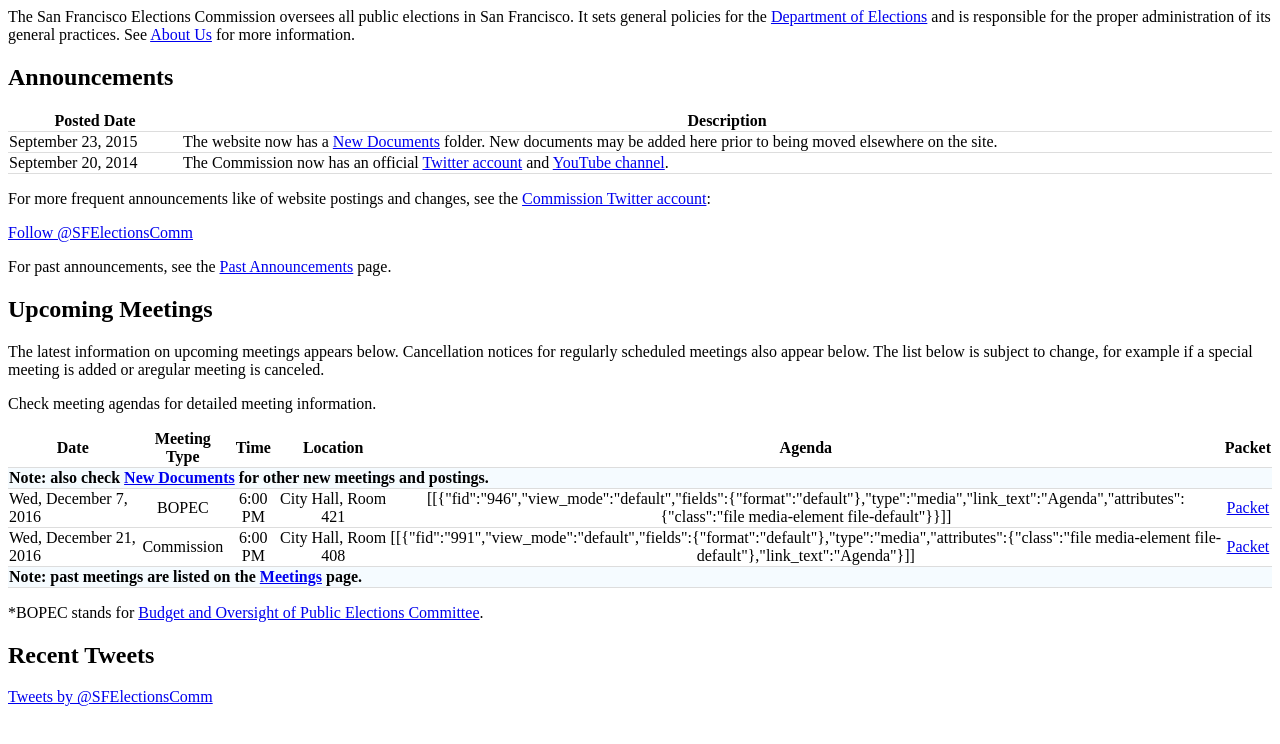
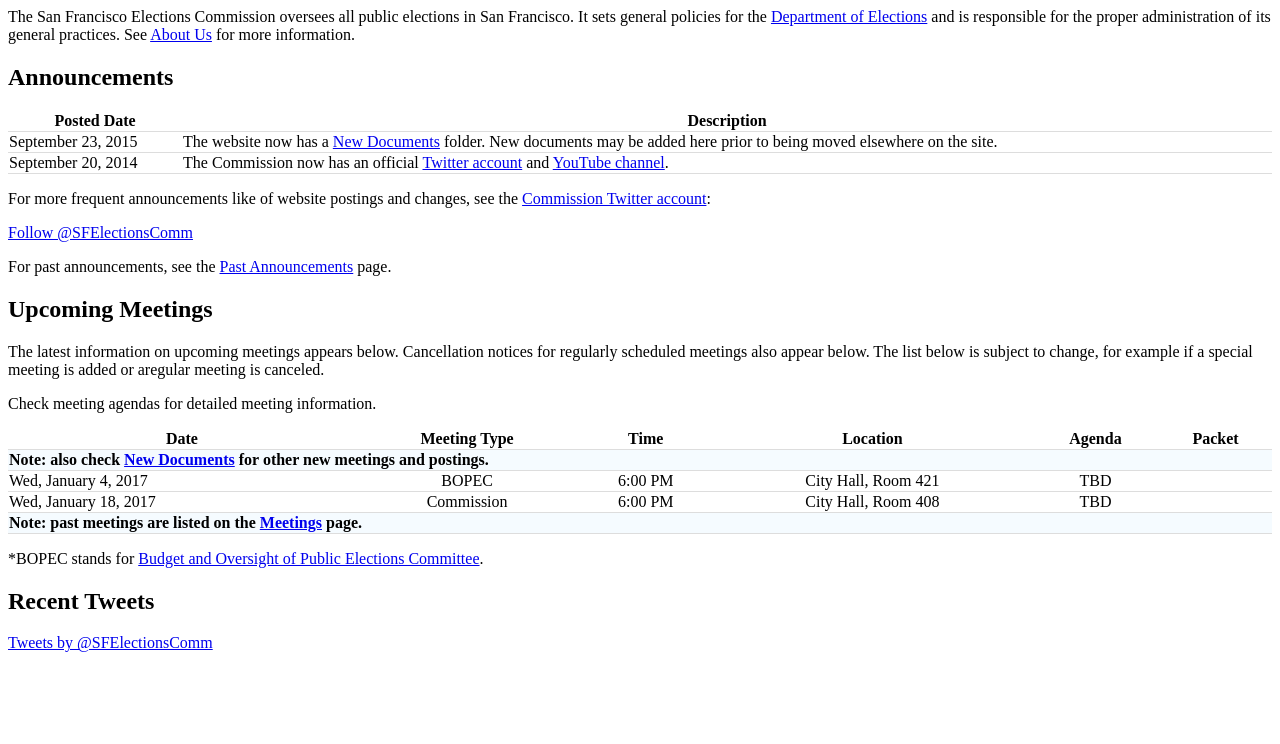
Before and after one commit to cjerdonek/sf-elections-commission, a plain HTML site: page web/index.html in a window 1280 px wide. Drawn offline with Linux system fonts and the light colour scheme.

Commit message:
Update home page.

```diff
--- a/web/index.html
+++ b/web/index.html
@@ -105,20 +105,20 @@
 				<td colspan="6" headers="table_heading_0">Note: also check <a href="https://drive.google.com/folderview?id=0B1hGKf655qW3Vmx2RHJQbzd6cTg&amp;usp=sharing">New Documents</a> for other new meetings and postings.</td>
 			</tr>
 			<tr class="committee">
-				<td headers="table_heading_0">Wed, December 7, 2016</td>
+				<td headers="table_heading_0">Wed, January 4, 2017</td>
 				<td headers="table_heading_1">BOPEC</td>
 				<td headers="table_heading_2">6:00 PM</td>
 				<td headers="table_heading_3">City Hall, Room 421</td>
-				<td headers="table_heading_4">[[{"fid":"946","view_mode":"default","fields":{"format":"default"},"type":"media","link_text":"Agenda","attributes":{"class":"file media-element file-default"}}]]</td>
-				<td headers="table_heading_5"><a href="/electionscommission/bopec-agenda-packet-december-7-2016">Packet</a></td>
+				<td headers="table_heading_4">TBD</td>
+				<td headers="table_heading_5">&nbsp;</td>
 			</tr>
 			<tr>
-				<td headers="table_heading_0">Wed, December 21, 2016</td>
+				<td headers="table_heading_0">Wed, January 18, 2017</td>
 				<td headers="table_heading_1">Commission</td>
 				<td headers="table_heading_2">6:00 PM</td>
 				<td headers="table_heading_3">City Hall, Room 408</td>
-				<td headers="table_heading_4">[[{"fid":"991","view_mode":"default","fields":{"format":"default"},"type":"media","attributes":{"class":"file media-element file-default"},"link_text":"Agenda"}]]</td>
-				<td headers="table_heading_5"><a href="/commission-agenda-packet-december-21-2016">Packet</a></td>
+				<td headers="table_heading_4">TBD</td>
+				<td headers="table_heading_5">&nbsp;</td>
 			</tr>
 			<tr class="sfnote">
 				<td colspan="6" headers="table_heading_0">Note: past meetings are listed on the <a href="/electionscommission/meetings">Meetings</a> page.</td>
```
